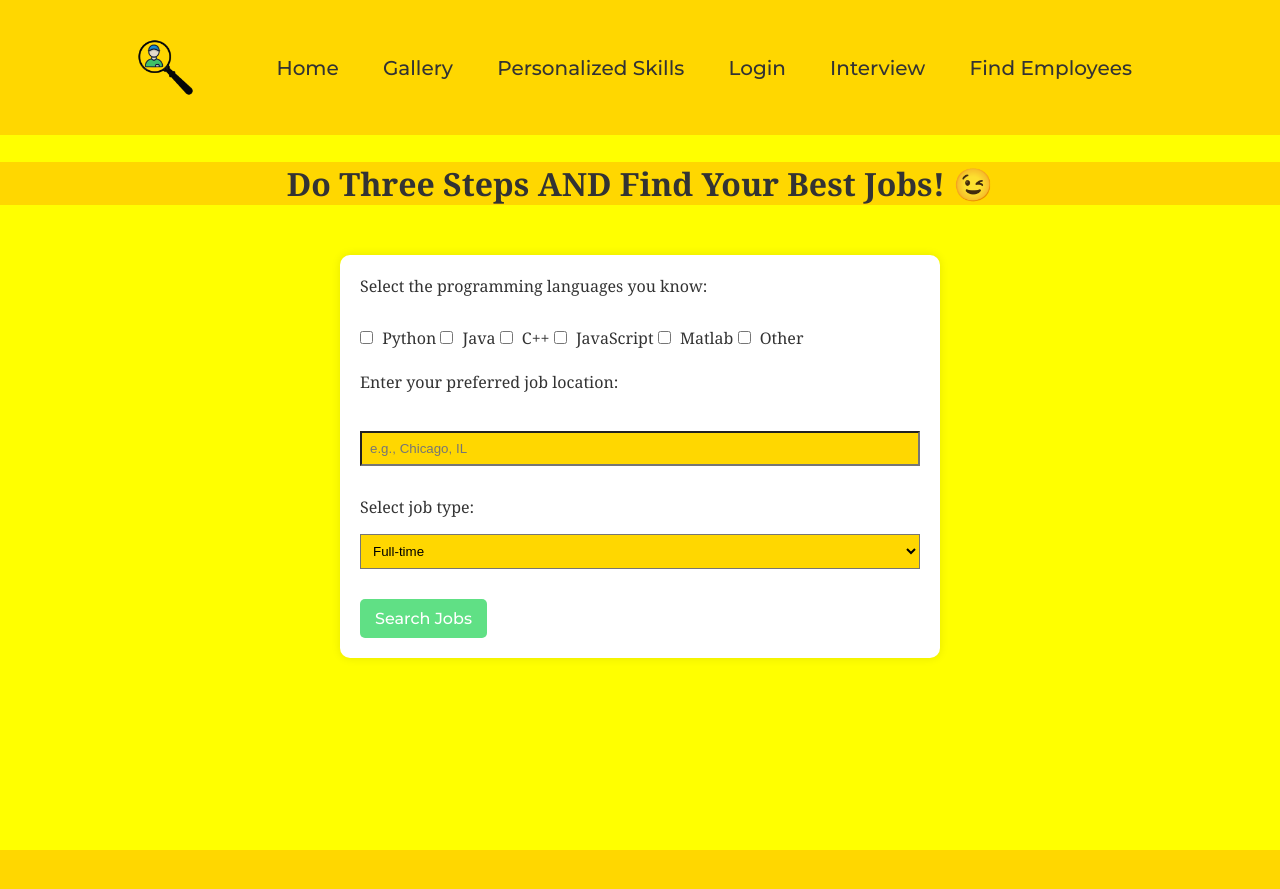
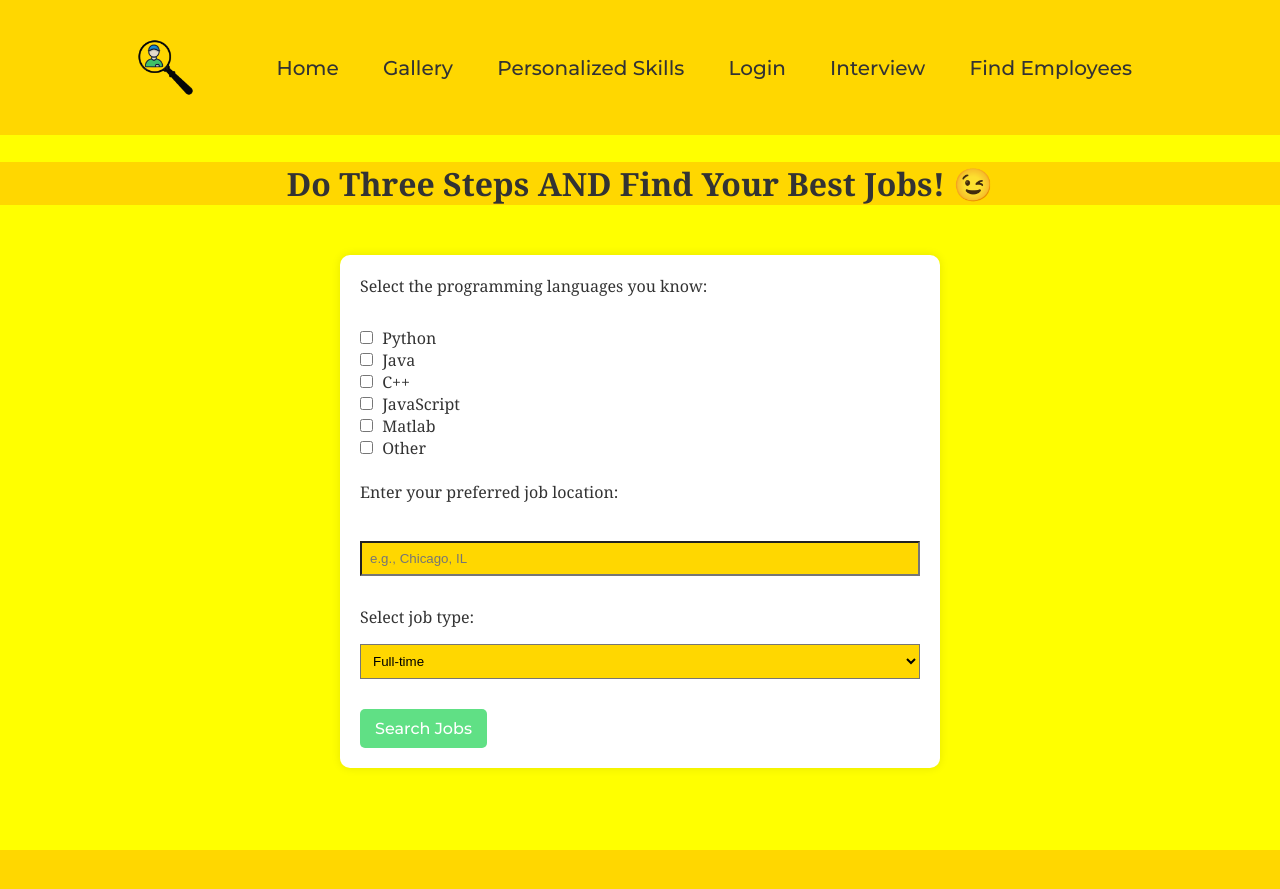
Before and after one commit to RIK-CSA/RIK-CSA-frontend, a Jekyll site: the page built from jobs.md, in a window 1280 px wide. Shown: the top 889 px of the page. Built offline with Jekyll 4.4.1, drawn with Linux system fonts in a browser that asks for light colours.

Commit message:
Update jobs.md

```diff
--- a/jobs.md
+++ b/jobs.md
@@ -19,13 +19,12 @@ permalink: /PersonalizedSkills/
 </audio>
 <form id="search-form">
     <label for="languages">Select the programming languages you know:</label><br>
-    <input type="checkbox" name="languages" value="python"> Python
-    <input type="checkbox" name="languages" value="java"> Java
-    <input type="checkbox" name="languages" value="cpp"> C++
-    <input type="checkbox" name="languages" value="javascript"> JavaScript
-    <input type="checkbox" name="languages" value="matlab"> Matlab
-    <input type="checkbox" name="languages" value="other"> Other
-    <br><br>
+    <input type="checkbox" name="languages" value="python"> Python<br>
+    <input type="checkbox" name="languages" value="java"> Java<br>
+    <input type="checkbox" name="languages" value="cpp"> C++<br>
+    <input type="checkbox" name="languages" value="javascript"> JavaScript<br>
+    <input type="checkbox" name="languages" value="matlab"> Matlab<br>
+    <input type="checkbox" name="languages" value="other"> Other<br><br>
     <label for="location">Enter your preferred job location:</label><br>
     <input type="text" id="location" name="location" placeholder="e.g., Chicago, IL">
     <br><br>
```
